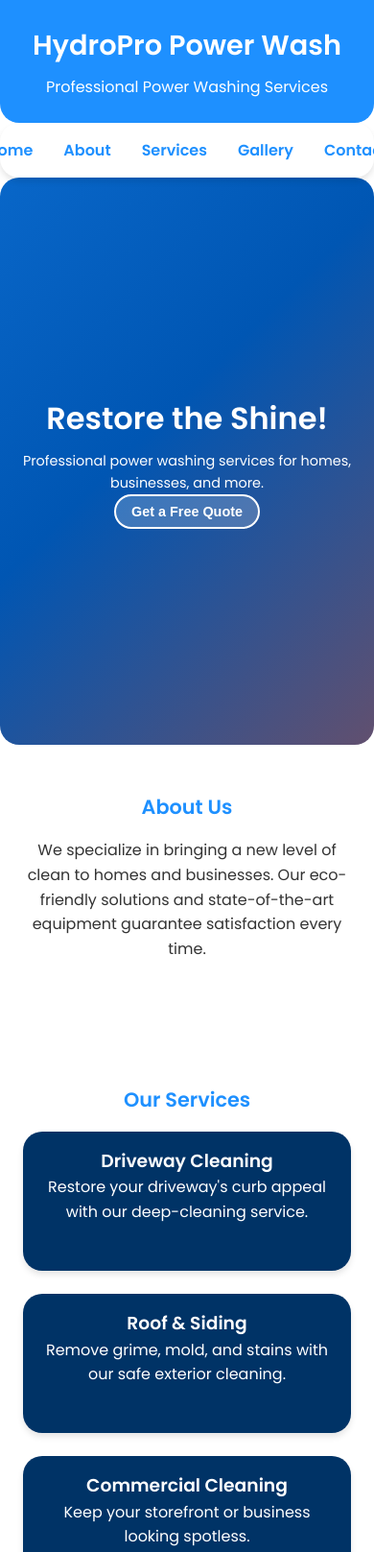
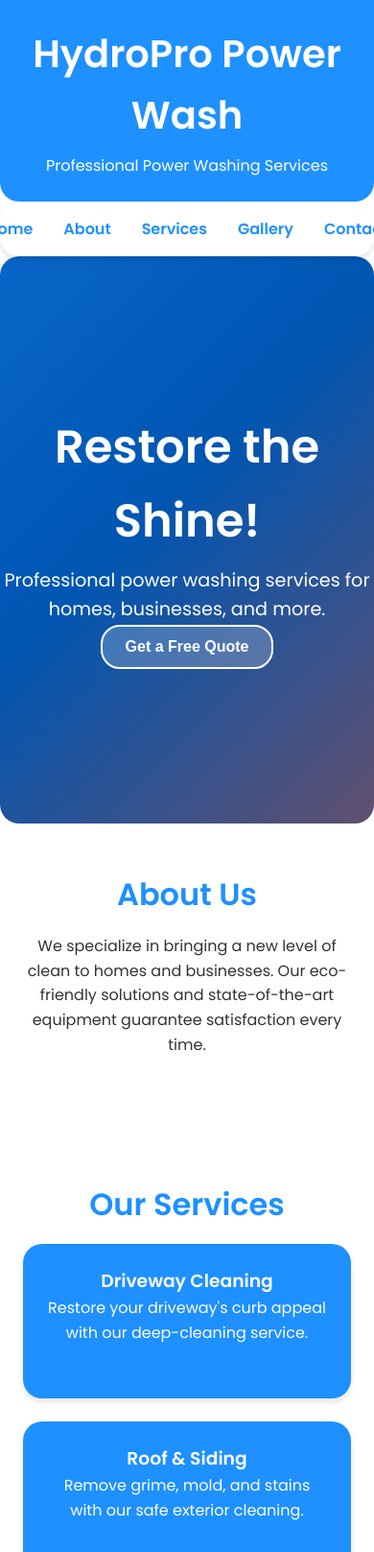
Before and after one commit to Jhindes/PowerWash, a plain HTML site: page index.html in a window 390 px wide. Shown: the top 1617 px of the page at 96% size. Drawn offline with Linux system fonts and the light colour scheme.

Commit message:
Revert "Update index.html"
This reverts commit 8983e3292b9b30884ccd1e575c1787ee8472eaae.

```diff
--- a/index.html
+++ b/index.html
@@ -21,13 +21,11 @@
             text-decoration: none;
             color: inherit;
         }
-
-        /* Header */
-        header {
+        header, footer {
             background-color: #1e90ff;
             color: white;
             text-align: center;
-            padding: 1.5rem 1rem;
+            padding: 1.5rem 0;
             border-radius: 0 0 20px 20px;
         }
         header h1 {
@@ -37,8 +35,6 @@
             font-size: 1rem;
             margin-top: 0.5rem;
         }
-
-        /* Navigation */
         nav {
             display: flex;
             justify-content: center;
@@ -59,8 +55,6 @@
         nav a:hover {
             color: #0056b3;
         }
-
-        /* Hero Section */
         .hero {
             display: flex;
             justify-content: center;
@@ -99,8 +93,6 @@
         .hero button:hover {
             background: rgba(255, 255, 255, 0.4);
         }
-
-        /* Section Styling */
         .section {
             padding: 3rem 1.5rem;
             text-align: center;
@@ -115,15 +107,13 @@
             max-width: 600px;
             margin: 0 auto 2rem;
         }
-
-        /* Services, Gallery, and Testimonials */
         .services, .gallery, .testimonials {
             display: grid;
             grid-template-columns: repeat(auto-fit, minmax(300px, 1fr));
             gap: 1.5rem;
         }
         .card {
-            background: #003366; /* Dark Blue Background */
+            background: #1e90ff; /* Dark Blue Background */
             color: white;
             border: none;
             border-radius: 20px;
@@ -136,13 +126,10 @@
             transform: translateY(-5px);
             box-shadow: 0 6px 10px rgba(0, 0, 0, 0.2);
         }
-
-        /* Footer */
         footer {
             font-size: 0.9rem;
             border-radius: 20px 20px 0 0;
             padding: 1.5rem;
-            text-align: center;
         }
         footer p {
             margin: 0.5rem 0;
@@ -154,47 +141,6 @@
         }
         footer a:hover {
             color: #f0f0f0;
-        }
-
-        /* Mobile and Tablet Responsive Design */
-        @media (max-width: 768px) {
-            header h1 {
-                font-size: 2rem;
-            }
-            .hero h1 {
-                font-size: 2.5rem;
-            }
-            .hero p {
-                font-size: 1rem;
-            }
-            .section h2 {
-                font-size: 1.5rem;
-            }
-            .card {
-                padding: 1rem;
-            }
-            .services, .gallery, .testimonials {
-                grid-template-columns: 1fr;
-            }
-        }
-
-        @media (max-width: 480px) {
-            header h1 {
-                font-size: 1.8rem;
-            }
-            .hero h1 {
-                font-size: 2rem;
-            }
-            .hero p {
-                font-size: 0.9rem;
-            }
-            .section h2 {
-                font-size: 1.3rem;
-            }
-            .hero button {
-                padding: 0.5rem 1rem;
-                font-size: 0.9rem;
-            }
         }
     </style>
 </head>
@@ -219,7 +165,7 @@
         <div>
             <h1>Restore the Shine!</h1>
             <p>Professional power washing services for homes, businesses, and more.</p>
-            <a href="https://your-link-here.com">
+            <a href="https://forms.gle/pV3s1UN8sqpBz1Cr8">
                 <button>Get a Free Quote</button>
             </a>
         </div>
```
